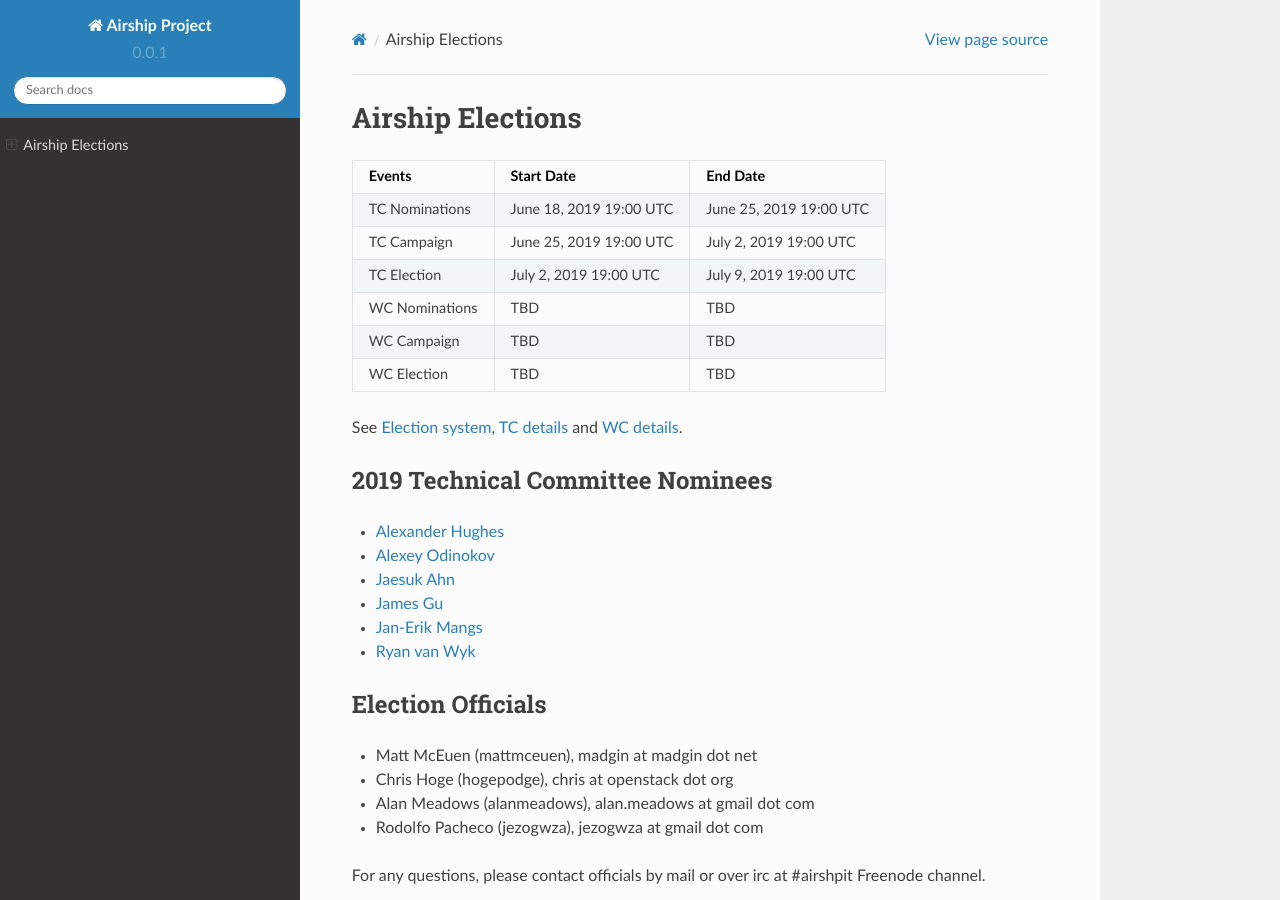
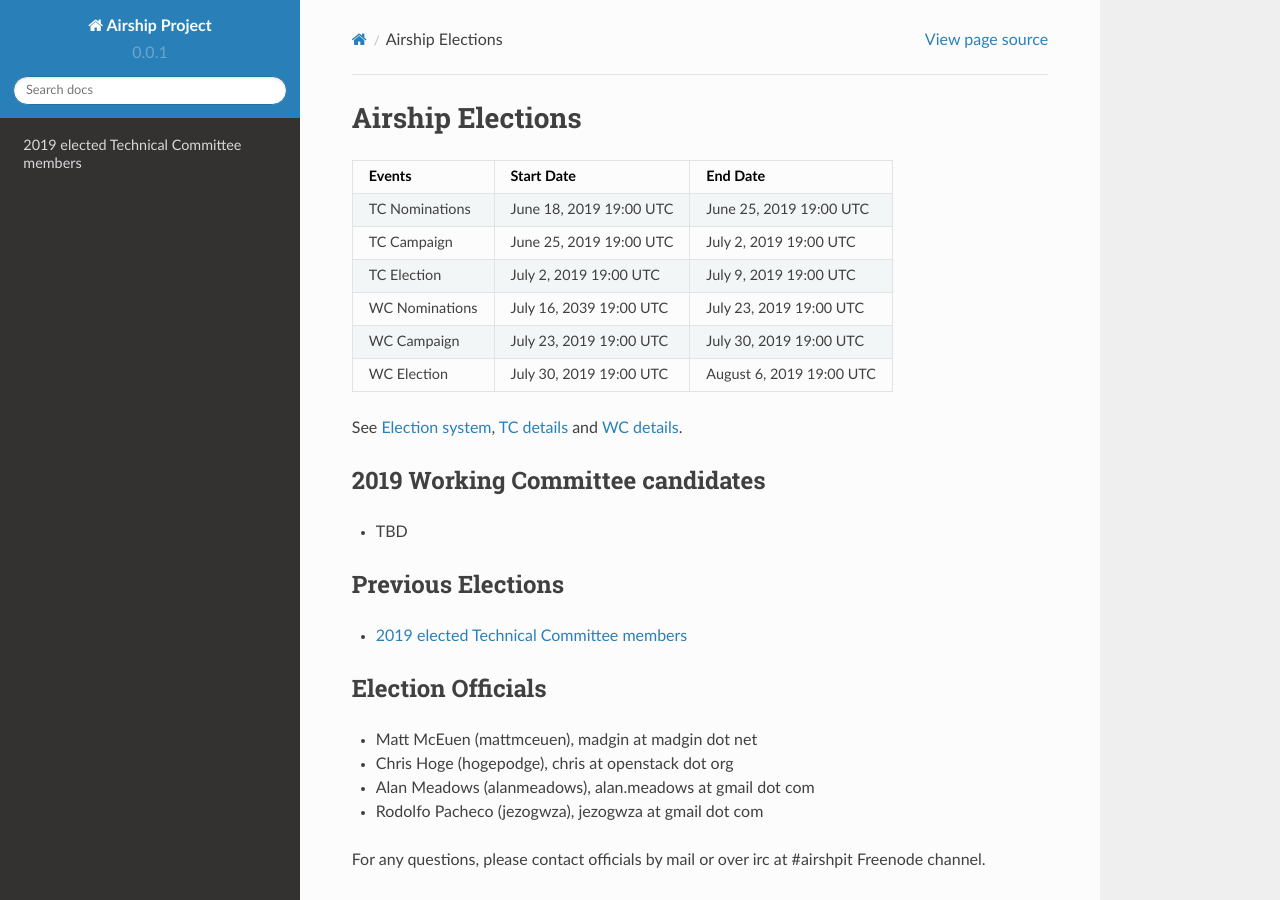
Before and after one commit to airshipit/election, a Sphinx documentation site: the page built from doc/source/index.rst, in a window 1280 px wide and 900 px high. Built offline with Sphinx 7.4.7 and the Read the Docs theme 2.0.0, drawn with Linux system fonts in a browser that asks for light colours.

Commit message:
Add 2019 TC results
This adds results for the 2019 TC election, and populates the
schedule for the 2019 WC election.

Change-Id: Iae14aa0017f1244dc5189bb44ccae85c0fb2ade8

```diff
--- a/doc/source/index.rst
+++ b/doc/source/index.rst
@@ -3,36 +3,39 @@
 =================
 
 
-+-----------------+--------------------------+--------------------------+
-| Events          | Start Date               | End Date                 |
-+=================+==========================+==========================+
-| TC Nominations  | June 18, 2019 19:00 UTC  | June 25, 2019 19:00 UTC  |
-+-----------------+--------------------------+--------------------------+
-| TC Campaign     | June 25, 2019 19:00 UTC  | July 2,  2019 19:00 UTC  |
-+-----------------+--------------------------+--------------------------+
-| TC Election     | July 2,  2019 19:00 UTC  | July 9,  2019 19:00 UTC  |
-+-----------------+--------------------------+--------------------------+
-| WC Nominations  | TBD                      | TBD                      |
-+-----------------+--------------------------+--------------------------+
-| WC Campaign     | TBD                      | TBD                      |
-+-----------------+--------------------------+--------------------------+
-| WC Election     | TBD                      | TBD                      |
-+-----------------+--------------------------+--------------------------+
++-----------------+--------------------------+---------------------------+
+| Events          | Start Date               | End Date                  |
++=================+==========================+===========================+
+| TC Nominations  | June 18, 2019 19:00 UTC  | June 25,  2019 19:00 UTC  |
++-----------------+--------------------------+---------------------------+
+| TC Campaign     | June 25, 2019 19:00 UTC  | July 2,   2019 19:00 UTC  |
++-----------------+--------------------------+---------------------------+
+| TC Election     | July 2,  2019 19:00 UTC  | July 9,   2019 19:00 UTC  |
++-----------------+--------------------------+---------------------------+
+| WC Nominations  | July 16, 2039 19:00 UTC  | July 23,  2019 19:00 UTC  |
++-----------------+--------------------------+---------------------------+
+| WC Campaign     | July 23, 2019 19:00 UTC  | July 30,  2019 19:00 UTC  |
++-----------------+--------------------------+---------------------------+
+| WC Election     | July 30, 2019 19:00 UTC  | August 6, 2019 19:00 UTC  |
++-----------------+--------------------------+---------------------------+
 
 
 See `Election system`_, `TC details`_ and `WC details`_.
 
-.. _2019-tc-candidates:
 
-2019 Technical Committee Nominees
-=================================
+2019 Working Committee candidates
+========================================
 
-* `Alexander Hughes <https://opendev.org/airship/election/src/branch/master/candidates/2019/TC/alexander.hughes@pm.me>`_
-* `Alexey Odinokov <https://opendev.org/airship/election/src/branch/master/candidates/2019/TC/aodinokov@mirantis.com>`_
-* `Jaesuk Ahn <https://opendev.org/airship/election/src/branch/master/candidates/2019/TC/bluejay.ahn@gmail.com>`_
-* `James Gu <https://opendev.org/airship/election/src/branch/master/candidates/2019/TC/jgu@suse.com>`_
-* `Jan-Erik Mangs <https://opendev.org/airship/election/src/branch/master/candidates/2019/TC/jan-erik.mangs@ericsson.com>`_
-* `Ryan van Wyk <https://opendev.org/airship/election/src/branch/master/candidates/2019/TC/rv6848@att.com>`_
+* TBD
+
+Previous Elections
+==================
+
+.. toctree::
+   :maxdepth: 1
+
+   results/2019/tc
+
 
 Election Officials
 ==================
--- /dev/null
+++ b/doc/source/results/2019/tc.rst
@@ -0,0 +1,22 @@
+2019 elected Technical Committee members
+========================================
+
+* `Alexander Hughes <https://opendev.org/airship/election/src/branch/master/candidates/2019/TC/alexander.hughes@pm.me>`_
+* `Alexey Odinokov <https://opendev.org/airship/election/src/branch/master/candidates/2019/TC/aodinokov@mirantis.com>`_
+* `James Gu <https://opendev.org/airship/election/src/branch/master/candidates/2019/TC/jgu@suse.com>`_
+* `Jan-Erik Mangs <https://opendev.org/airship/election/src/branch/master/candidates/2019/TC/jan-erik.mangs@ericsson.com>`_
+* `Ryan van Wyk <https://opendev.org/airship/election/src/branch/master/candidates/2019/TC/rv6848@att.com>`_
+
+Results
+-------
+* `TC <https://civs.cs.cornell.edu/cgi-bin/results.pl?id=E_8c97e01284ff9301>`_
+
+2019 Technical Committee candidates
+-----------------------------------
+
+* `Alexander Hughes <https://opendev.org/airship/election/src/branch/master/candidates/2019/TC/alexander.hughes@pm.me>`_
+* `Alexey Odinokov <https://opendev.org/airship/election/src/branch/master/candidates/2019/TC/aodinokov@mirantis.com>`_
+* `Jaesuk Ahn <https://opendev.org/airship/election/src/branch/master/candidates/2019/TC/bluejay.ahn@gmail.com>`_
+* `James Gu <https://opendev.org/airship/election/src/branch/master/candidates/2019/TC/jgu@suse.com>`_
+* `Jan-Erik Mangs <https://opendev.org/airship/election/src/branch/master/candidates/2019/TC/jan-erik.mangs@ericsson.com>`_
+* `Ryan van Wyk <https://opendev.org/airship/election/src/branch/master/candidates/2019/TC/rv6848@att.com>`_
```
